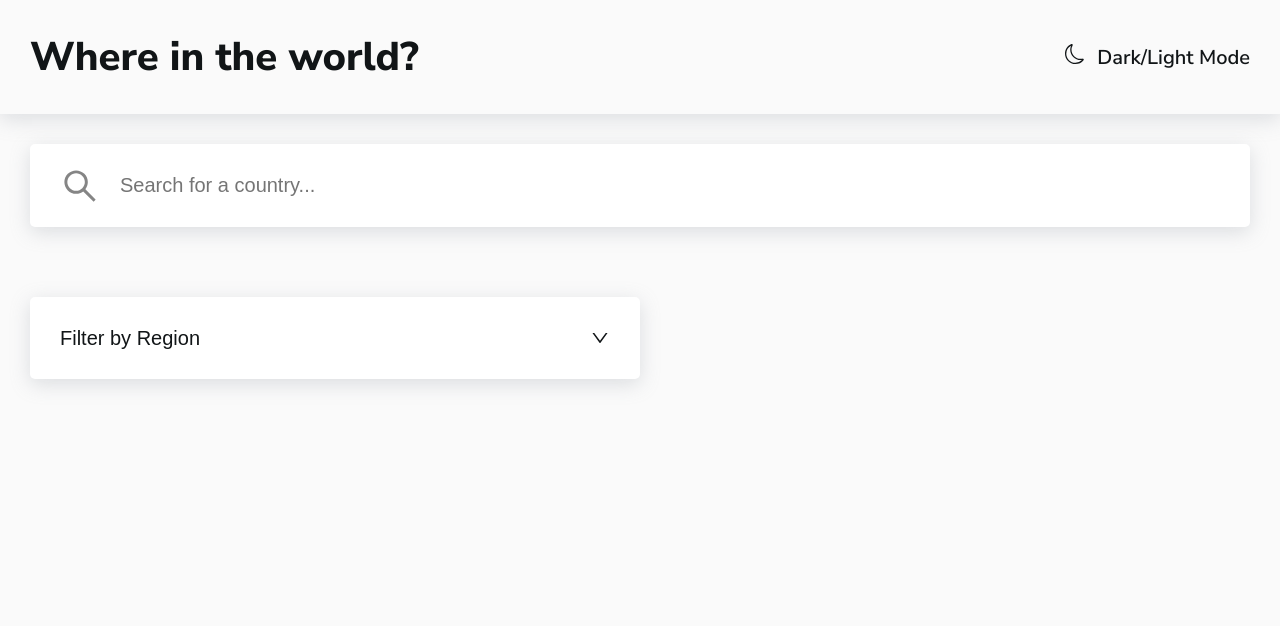
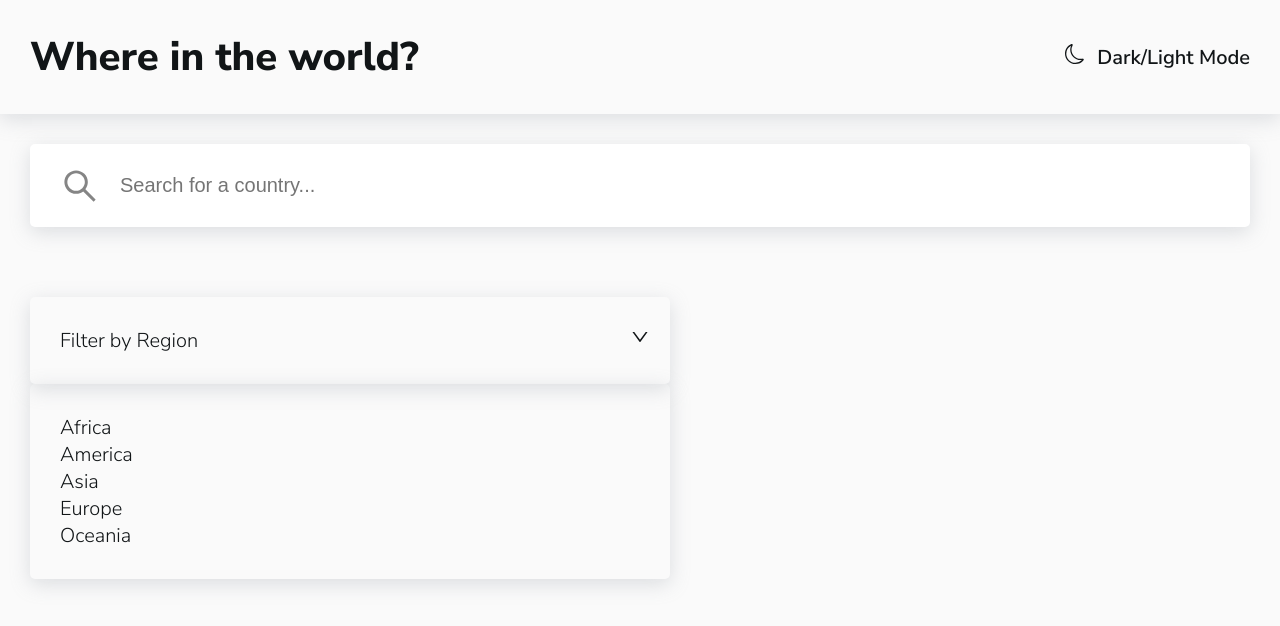
Before and after one commit to JoyAnneW/countries-api-challenge, a React (Create React App) app: page / in a window 1280 px wide. Shown: the top 626 px of the page. Built offline with nearby package versions, Linux system fonts and the light colour scheme.

Commit message:
removed select element from SearchFilter component. Added separate Dropdown Component and added styling to it.Removed old dropdown styling from css file

```diff
--- a/src/App.js
+++ b/src/App.js
@@ -1,6 +1,8 @@
 import React from "react";
 import Header from "./components/Header";
 import SearchFilter from "./components/SearchFilter";
+import Dropdown from "./components/Dropdown";
+import { regions } from "./components/Dropdown";
 
 function App() {
 	return (
@@ -8,6 +10,11 @@ function App() {
 			<Header />
 			<main>
 				<SearchFilter menuPlacement="bottom" />
+				{/* style expects a js object. this will constrain the dropdown to a certain width */}
+				<div style={{ width: "50%" }}>
+					<Dropdown regions={regions} />
+					{console.log(regions)}
+				</div>
 			</main>
 		</div>
 	);
--- /dev/null
+++ b/src/components/Dropdown.js
@@ -0,0 +1,22 @@
+import React from "react";
+import { AiOutlineDown } from "react-icons/ai";
+export const regions = ["Africa", "America", "Asia", "Europe", "Oceania"];
+//for now putting regions outside of function until I do the API call
+//destructuring props as a parameter.
+export default function Dropdown({ regions }) {
+	const region = regions.map((region) => (
+		<div className="option">{region}</div>
+	));
+	return (
+		<div className="dropdown">
+			<div className="control">
+				<div className="selected-value">Filter by Region</div>
+				<div className="arrow">
+					{" "}
+					<AiOutlineDown className="dropdown--icon" />
+				</div>
+			</div>
+			<div className="options">{region} </div>
+		</div>
+	);
+}
--- a/src/components/SearchFilter.js
+++ b/src/components/SearchFilter.js
@@ -1,5 +1,5 @@
 import React from "react";
-import { AiOutlineSearch, AiOutlineDown } from "react-icons/ai";
+import { AiOutlineSearch } from "react-icons/ai";
 
 export default function SearchFilter() {
 	return (
@@ -14,19 +14,6 @@ export default function SearchFilter() {
 					/>
 				</div>
 			</form>
-			<div className="dropdown--container">
-				<label htmlFor="regions"></label>
-				<select name="regions" id="regions" className="dropdown--options">
-					<option value="">Filter by Region</option>
-
-					<option value="Africa">Africa</option>
-					<option value="America">America</option>
-					<option value="Asia">Asia</option>
-					<option value="Europe">Europe</option>
-					<option value="Oceania">Oceania</option>
-				</select>
-				<AiOutlineDown className="dropdown--icon" />
-			</div>
 		</>
 	);
 }
--- a/src/index.css
+++ b/src/index.css
@@ -87,11 +87,47 @@ SEARCH AND FILTER
 	/* for firefox */
 	appearance: none;
 	background-color: #fff;
-	color: hsl(200, 15%, 8%);
+	color: #111517;
+}
+
+.dropdown {
+	margin-top: 7rem;
+	margin-left: 3rem;
+	font-size: 2rem;
+	position: relative;
+	cursor: default;
+	color: #111517;
+	width: 100%;
+}
+
+.dropdown .selected-value,
+.dropdown .options {
+	padding: 3rem;
+	border-radius: 5px;
+
+	border: none;
+
+	font-size: 2rem;
+	font-weight: 300;
+	box-shadow: rgba(149, 157, 165, 0.3) 0px 5px 20px;
 }
 
 .dropdown--icon {
 	font-size: 2rem;
 	position: absolute;
-	right: 3rem;
+	right: 2rem;
+	top: 3rem;
 }
+/* .dropdown .arrow {
+	border-color: #999 transparent transparent;
+	border-style: solid;
+	border-width: 5px 5px 0;
+	content: " ";
+	display: block;
+	height: 0;
+	margin-top: 0.3rem;
+	position: absolute;
+	right: 10px;
+	top: 14px;
+	width: 0;
+} */
```
